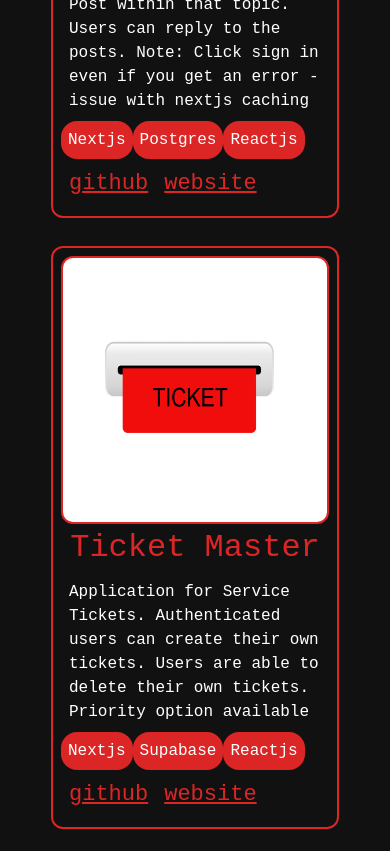
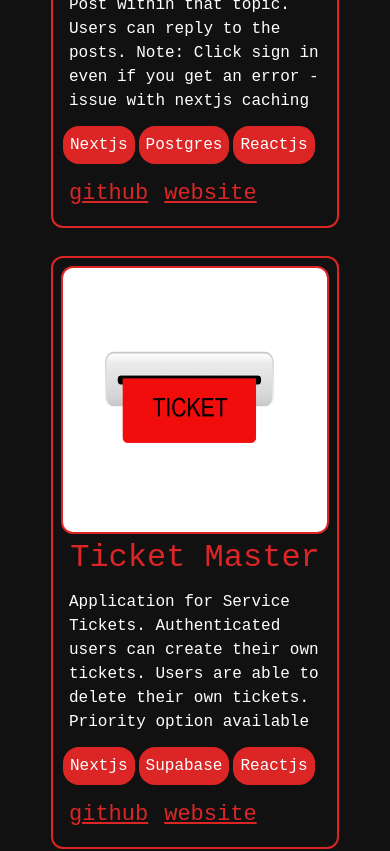
Before and after one commit to tranielmp8/react-port-example, a React (Vite) app: page / in a window 390 px wide. Shown: the part 4240-5091 px from the top of the page. Built offline with nearby package versions, Linux system fonts and the light colour scheme.

Commit message:
correcting media query

```diff
--- a/src/index.css
+++ b/src/index.css
@@ -103,7 +103,7 @@ textarea::placeholder {
 
   .pill {
     padding: 7px;
-    margin: 0;
-    margin-bottom: 5px 2px;
+    margin: 5px 2px;
+
   }
 }
```
